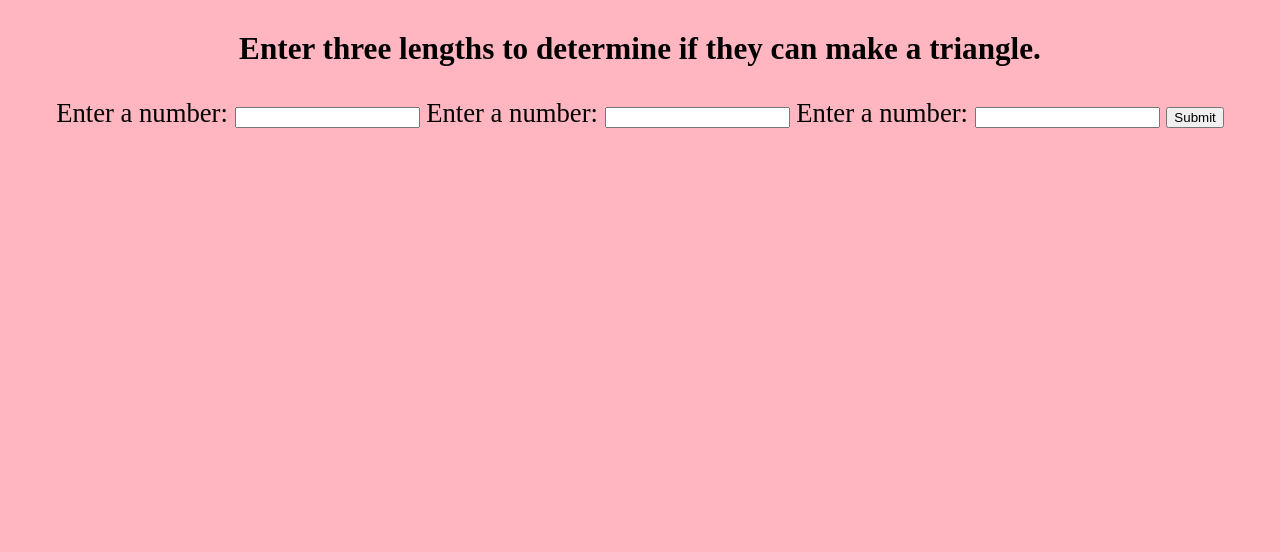
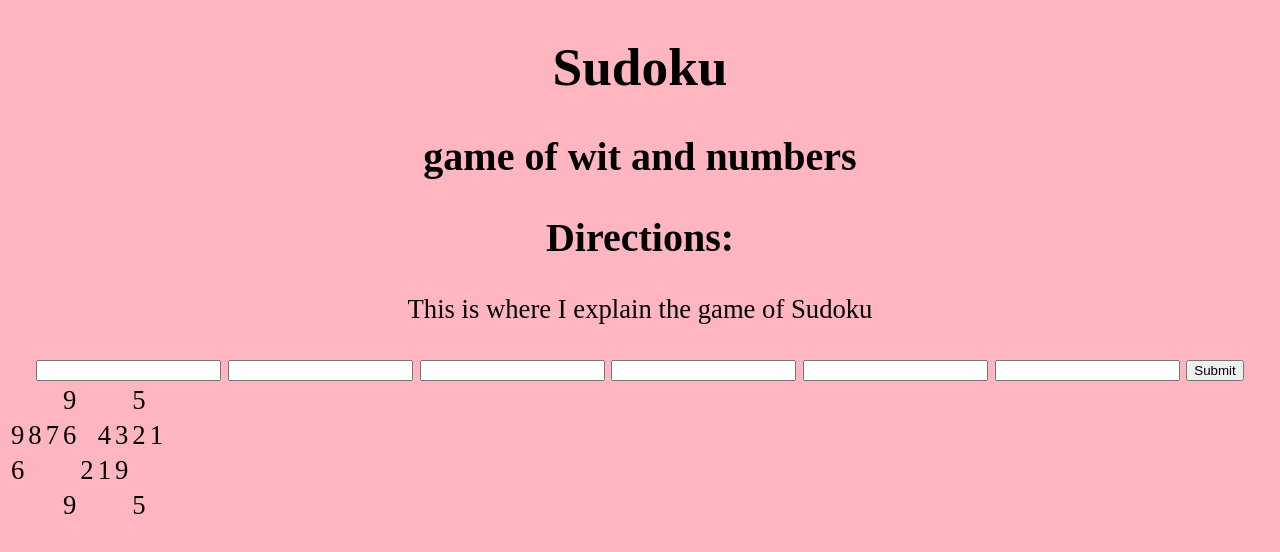
Before and after one commit to carolinecerussi/Sudoku-, a website built with webpack: page index.html in a window 1280 px wide. Built offline with nearby package versions, Linux system fonts and the light colour scheme.

Commit message:
set up sudoku table with html formatting

```diff
--- a/css/styles.css
+++ b/css/styles.css
@@ -10,6 +10,6 @@ body {
 #rightNum {
     color: green;
 }
-#num {
+#baseNum {
     color: black;
 }
--- a/index.html
+++ b/index.html
@@ -4,19 +4,81 @@
   <script type="text/javascript" src="src/index.js"></script>
   <script type="text/javascript" src="src/triangle.js"></script>
   <link rel="stylesheet" href="css/styles.css">
-  <title>Shape Tracker</title>
+  <title>Sudoku</title>
 </head>
+<header>
+    <h1>Sudoku</h1>
+    <h2>game of wit and numbers</h2>
+</header>
 <body>
-  <h3>Enter three lengths to determine if they can make a triangle.</h3>
-  <form id="triangle-checker-form">
-    <label for="length1">Enter a number:</label>
-    <input id="length1" type="number">
-    <label for="length2">Enter a number:</label>
-    <input id="length2" type="number">
-    <label for="length3">Enter a number:</label>
-    <input id="length3" type="number">
+    <div class="directions" >
+  <h2>Directions: </h2>
+  <p>This is where I explain the game of Sudoku</p>
+</div>
+<div class="sudoku form">
+  <form id="numberCheck-form">
+    <input id="space" type="text">
+    <input id="space" type="text">
+    <input id="space" type="text">
+    <input id="space" type="text">
+    <input id="space" type="text">
+    <input id="space" type="text">
     <button type="submit">Submit</button>
   </form>
+</div>
   <div id="response"></div>
 </body>
 </html>
+
+
+<table class="sudoku_table">
+<tbody>
+    <tr class="sudoku_table-row">
+    <td class="sudoku_table-cell sudoku_table-cell--editable" data-cell-index="0" contenteditable></td>
+    <td class="sudoku_table-cell sudoku_table-cell--editable" data-cell-index="1" contenteditable></td>
+    <td class="sudoku_table-cell sudoku_table-cell--separator sudoku_table-cell--editable" data-cell-index="2" contenteditable></td>
+    <td class="sudoku_table-cell" data-cell-index="3" >9</td>
+    <td class="sudoku_table-cell sudoku_table-cell--editable" data-cell-index="4" contenteditable></td>
+    <td class="sudoku_table-cell sudoku_table-cell--separator sudoku_table-cell--editable" data-cell-index="5" contenteditable></td>
+    <td class="sudoku_table-cell sudoku_table-cell--editable" data-cell-index="6" contenteditable></td>
+    <td class="sudoku_table-cell" data-cell-index="7" >5</td>
+    <td class="sudoku_table-cell sudoku_table-cell--separator sudoku_table-cell--editable" data-cell-index="8" contenteditable></td>
+    <!-- //eventually try to find a code to make the non editable numbers a math random of a number 1-9 -->
+    </tr>
+    <tr class="sudoku_table-row">
+        <td class="sudoku_table-cell" data-cell-index="9" >9</td>
+        <td class="sudoku_table-cell" data-cell-index="10" >8</td>
+        <td class="sudoku_table-cell sudoku_table-cell--separator" data-cell-index="11" >7</td>
+        <td class="sudoku_table-cell" data-cell-index="12" >6</td>
+        <td class="sudoku_table-cell sudoku_table-cell--editable" data-cell-index="13" contenteditable></td>
+        <td class="sudoku_table-cell sudoku_table-cell--separator" data-cell-index="14" >4</td>
+        <td class="sudoku_table-cell" data-cell-index="15" >3</td>
+        <td class="sudoku_table-cell" data-cell-index="16" >2</td>
+        <td class="sudoku_table-cell sudoku_table-cell--separator" data-cell-index="17" >1</td>
+       </tr>
+    <tr class="sudoku_table-row sudoku_table-row--separator">
+        <td class="sudoku_table-cell" data-cell-index="18" >6</td>
+        <td class="sudoku_table-cell sudoku_table-cell--editable" data-cell-index="19" contenteditable></td>
+        <td class="sudoku_table-cell sudoku_table-cell--separator sudoku_table-cell--editable" data-cell-index="20" contenteditable></td>
+        <td class="sudoku_table-cell sudoku_table-cell--editable" data-cell-index="21" contenteditable></td>
+        <td class="sudoku_table-cell" data-cell-index="22" >2</td>
+        <td class="sudoku_table-cell sudoku_table-cell--separator" data-cell-index="23" >1</td>
+        <td class="sudoku_table-cell" data-cell-index="24" >9</td>
+        <td class="sudoku_table-cell sudoku_table-cell--editable" data-cell-index="25" contenteditable></td>
+        <td class="sudoku_table-cell sudoku_table-cell--separator sudoku_table-cell--editable" data-cell-index="26" contenteditable></td>
+        </tr>
+        <tr class="sudoku_table-row">
+            <td class="sudoku_table-cell sudoku_table-cell--editable" data-cell-index="0" contenteditable></td>
+            <td class="sudoku_table-cell sudoku_table-cell--editable" data-cell-index="1" contenteditable></td>
+            <td class="sudoku_table-cell sudoku_table-cell--editable" data-cell-index="2" contenteditable></td>
+            <td class="sudoku_table-cell sudoku_table-cell--editable" data-cell-index="3" >9</td>
+            <td class="sudoku_table-cell sudoku_table-cell--editable" data-cell-index="4" contenteditable></td>
+            <td class="sudoku_table-cell sudoku_table-cell--editable" data-cell-index="5" contenteditable></td>
+            <td class="sudoku_table-cell sudoku_table-cell--editable" data-cell-index="6" contenteditable></td>
+            <td class="sudoku_table-cell sudoku_table-cell--editable" data-cell-index="7" >5</td>
+            <td class="sudoku_table-cell sudoku_table-cell--editable" data-cell-index="8" contenteditable></td>
+            <!-- //eventually try to find a code to make the non editable numbers a math random of a number 1-9 -->
+            </tr>
+</tbody>
+
+</table>
```
